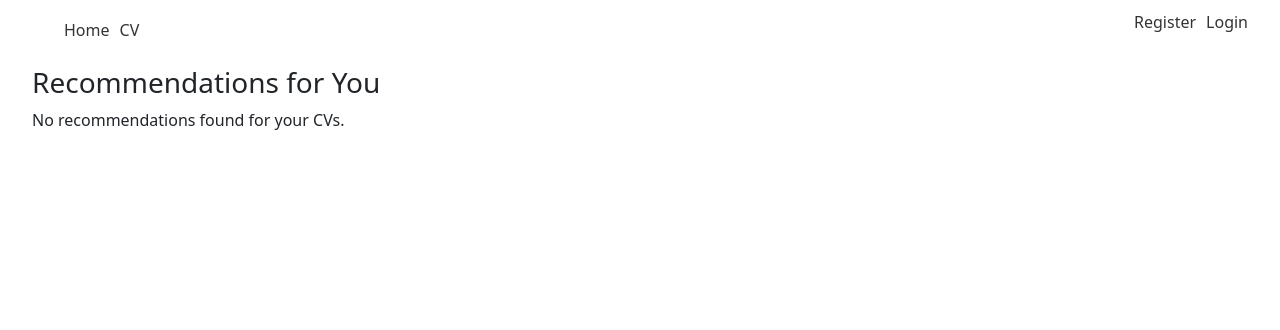
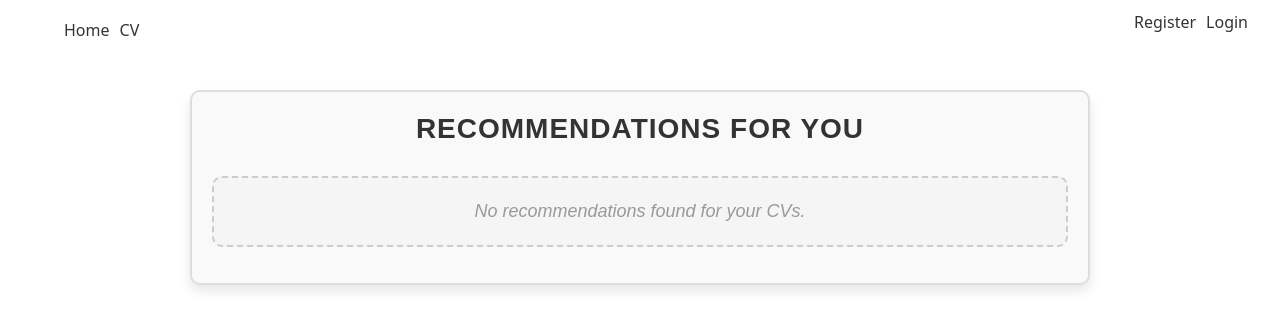
Before and after one commit to RoromainM/frontend-cv-generator, a React (Vite) app: page /userRecommandation in a window 1280 px wide. Shown: the top 330 px of the page. Built offline with nearby package versions, Linux system fonts and the light colour scheme.

Commit message:
✨: page recuperation des commentaires recu et correction details CV

```diff
--- a/src/pages/UserRecommandation.jsx
+++ b/src/pages/UserRecommandation.jsx
@@ -27,26 +27,30 @@ const UserRecommendation = () => {
     }, [v_isConnected]);
 
     return (
-      <div>
+      <div className="recommendation-container">
           {error && <p style={{ color: 'red' }}>{error}</p>}
 
-        <h3>Recommendations for You</h3>
+          <h3 className="recommendation-title">Recommendations for You</h3>
 
           {recommendations.length > 0 ? (
-          <ul>
+              <ul className="recommendation-list">
                   {recommendations.map((rec) => (
-              <li key={rec._id}>
-                <strong>{rec.author?.firstname} {rec.author?.lastname}</strong>:
-                <p>{rec.content}</p>
-                <p><strong>CV Name :</strong> {rec.CVNote.information.name}</p>
+                      <li key={rec._id} className="recommendation-item">
+                          <div className="recommendation-author">
+                            <strong>{rec.author?.firstname} {rec.author?.lastname}</strong>
+                          </div>
+                          <p className="recommendation-content">{rec.content}</p>
+                          <p className="recommendation-cv-name">
+                              CV Name: {rec.CVNote?.information?.name || 'N/A'}
+                          </p>
                       </li>
                   ))}
               </ul>
           ) : (
-          <p>No recommendations found for your CVs.</p>
+              <p className="no-recommendations">No recommendations found for your CVs.</p>
           )}
       </div>
   );
+
 };
-
 export default UserRecommendation;
--- a/src/pagesCss/CvDetail.css
+++ b/src/pagesCss/CvDetail.css
@@ -1,49 +1,78 @@
-.editableContent {
-    border: 1px solid #ccc;
-    padding: 5px;
-    display: inline-block;
-    min-width: 200px;
+.recommendation-container {
+  max-width: 900px;
+  margin: 40px auto;
+  padding: 20px;
+  font-family: 'Arial', sans-serif;
+  background-color: #f9f9f9;
+  border-radius: 10px;
+  border: 2px solid #ddd;
+  box-shadow: 0 6px 12px rgba(0, 0, 0, 0.1);
 }
 
-  .actionButtons {
-    margin-left: 10px;
+.recommendation-title {
+  text-align: center;
+  font-size: 28px;
+  font-weight: bold;
+  color: #333;
+  margin-bottom: 30px;
+  text-transform: uppercase;
+  letter-spacing: 1px;
 }
 
-  .saveButton,
-  .cancelButton {
-    background-color: white;
-    color: blue;
-    border: 1px solid #ccc;
-    padding: 5px 10px;
-    cursor: pointer;
-    border-radius: 5px;
-    margin-left: 5px;
+.recommendation-list {
+  display: flex;
+  flex-direction: column;
+  gap: 20px;
+  padding: 0;
+  list-style: none;
 }
 
-  .saveButton {
-    color: blue;
+.recommendation-item {
+  background-color: #ffffff;
+  border: 2px solid #cccccc;
+  border-radius: 10px;
+  padding: 20px;
+  margin-bottom: 10px;
+  box-shadow: 0 4px 8px rgba(0, 0, 0, 0.1);
+  transition: transform 0.3s, box-shadow 0.3s;
 }
 
-  .cancelButton {
-    color: red;
+.recommendation-item:hover {
+  transform: scale(1.02);
+  box-shadow: 0 6px 14px rgba(0, 0, 0, 0.15);
 }
 
-  .editButton {
-    background: transparent;
-    border: none;
-    cursor: pointer;
-    color: blue;
+.recommendation-author {
+  font-size: 22px;
+  font-weight: bold;
+  color: #222;
+  margin-bottom: 10px;
 }
 
-  .deleteButton {
-    background: transparent;
-    border: none;
-    cursor: pointer;
-    color: red;
-    margin-left: 5px;
+.recommendation-content {
+  font-size: 16px;
+  color: #444;
+  line-height: 1.6;
+  margin-left: 40px;
+  margin-bottom: 15px;
 }
 
-  .recommendationText {
-    cursor: pointer;
-    color: blue;
+.recommendation-cv-name {
+  font-size: 18px;
+  color: #555;
+  font-weight: bold;
+  border-top: 2px solid #cccccc;
+  padding-top: 10px;
+  margin-top: 10px;
 }
+
+.no-recommendations {
+  text-align: center;
+  font-size: 18px;
+  color: #999;
+  font-style: italic;
+  padding: 20px;
+  border: 2px dashed #ccc;
+  background-color: #f5f5f5;
+  border-radius: 10px;
+}
--- /dev/null
+++ b/src/pagesCss/UserRecommandation.css
@@ -0,0 +1,64 @@
+.recommendation-container {
+    max-width: 800px;
+    margin: 40px auto;
+    padding: 20px;
+    font-family: 'Arial', sans-serif;
+    background-color: #f4f4f9;
+    border-radius: 10px;
+    box-shadow: 0 4px 8px rgba(0, 0, 0, 0.1);
+}
+
+.recommendation-title {
+    text-align: center;
+    font-size: 26px;
+    font-weight: bold;
+    color: #222;
+    margin-bottom: 30px;
+}
+
+.recommendation-list {
+    display: flex;
+    flex-direction: column;
+    gap: 15px;
+    padding: 0;
+}
+
+.recommendation-item {
+    background-color: #ffffff;
+    border-radius: 8px;
+    padding: 20px;
+    border: 1px solid #ddd;
+    box-shadow: 0 2px 4px rgba(0, 0, 0, 0.1);
+    transition: transform 0.2s, box-shadow 0.2s;
+}
+
+.recommendation-item:hover {
+    transform: translateY(-5px);
+    box-shadow: 0 4px 10px rgba(0, 0, 0, 0.2);
+}
+
+.recommendation-author {
+    font-size: 18px;
+    font-weight: bold;
+    color: #0078d4;
+    margin-bottom: 10px;
+}
+
+.recommendation-content {
+    font-size: 16px;
+    color: #555;
+    line-height: 1.6;
+    margin-bottom: 15px;
+}
+
+.recommendation-cv-name {
+    font-size: 14px;
+    color: #888;
+    font-style: italic;
+}
+
+.no-recommendations {
+    text-align: center;
+    font-size: 16px;
+    color: #999;
+}
```
Lines whose indentation alone changed are shown as unchanged.
